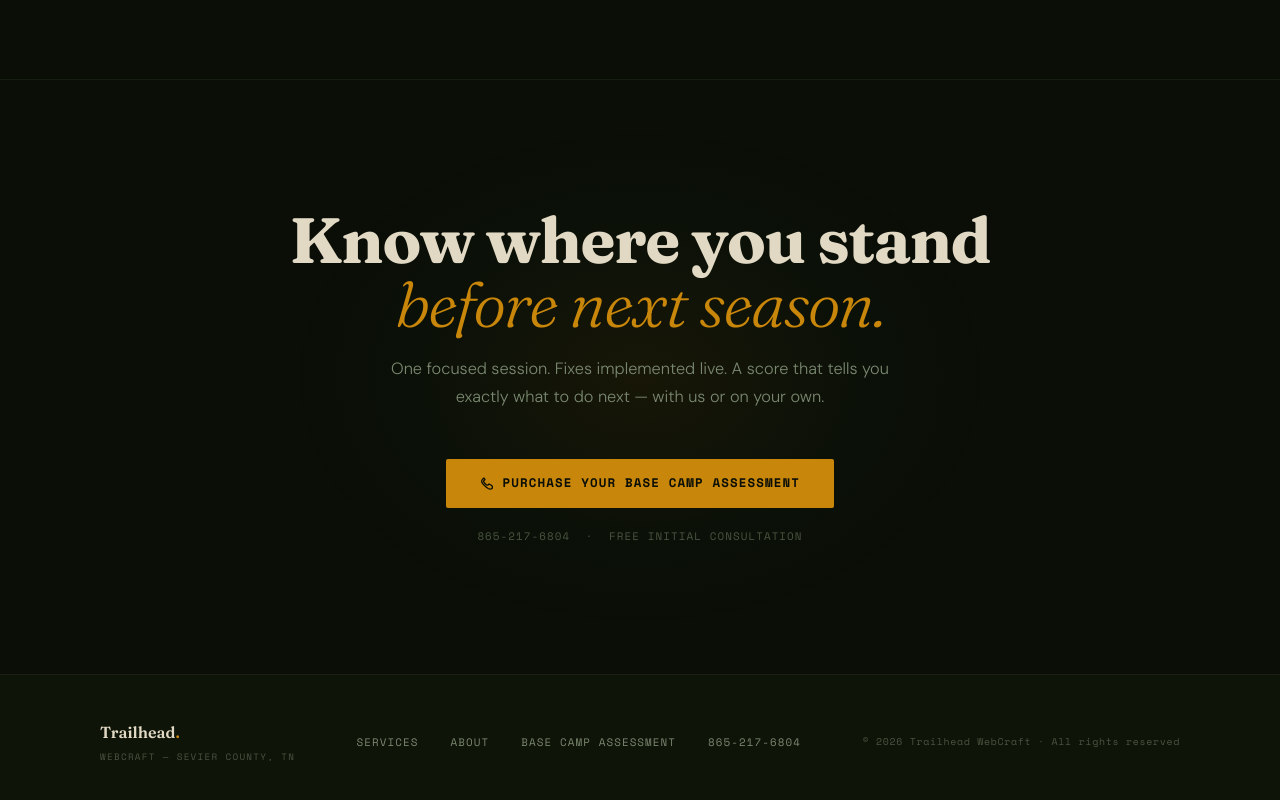
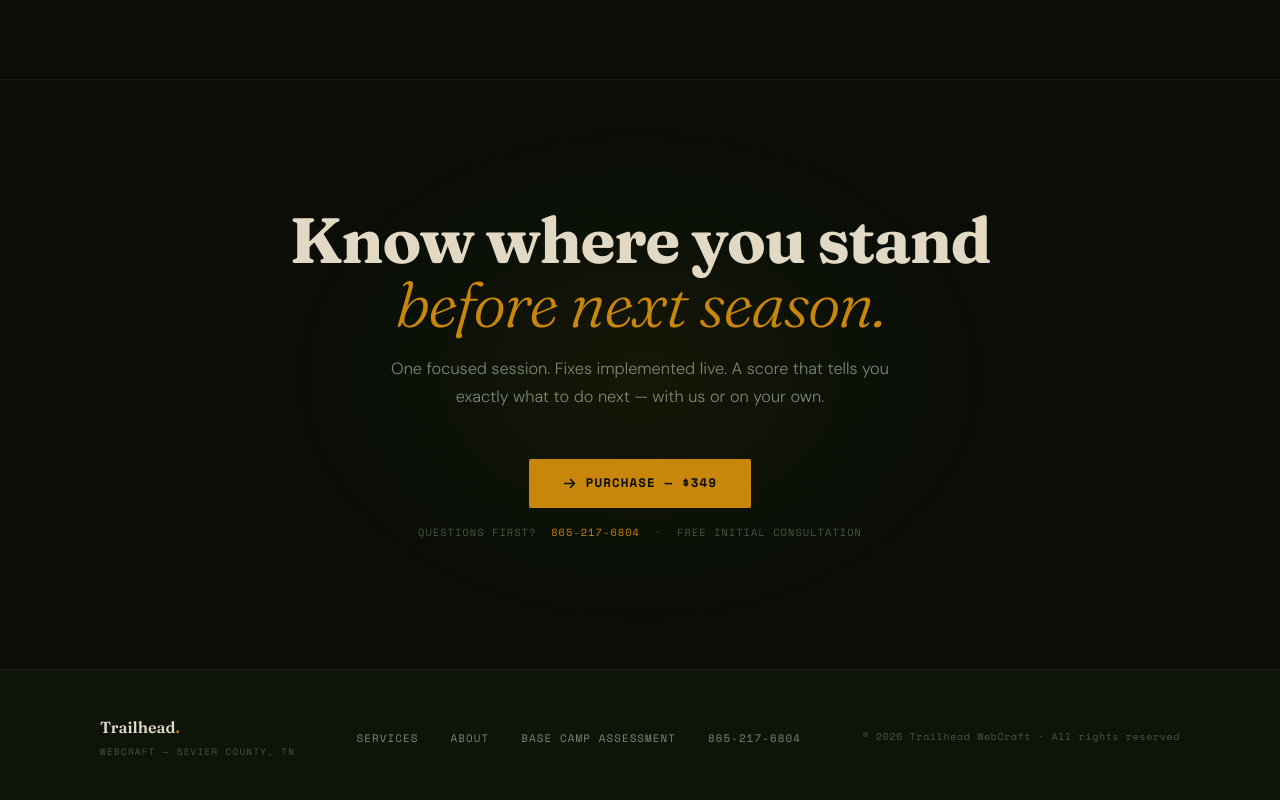
Before and after one commit to zachspeegle/trailheadwebcraft, a plain HTML site: page bca.html in a window 1280 px wide. Shown: the part 4767-5567 px from the top of the page. Drawn offline with nearby package versions, Linux system fonts and the light colour scheme; animation ran at ten frames a second.

Commit message:
Update bca.html

```diff
--- a/bca.html
+++ b/bca.html
@@ -1019,20 +1019,21 @@
         One focused session. Fixes implemented live. A score that tells you exactly
         what to do next — with us or on your own.
       </p>
-      <div class="reveal d2">
-        <a href="tel:8652176804" class="btn btn-fill">
+      <div class="reveal d2" style="display:flex;flex-direction:column;align-items:center;gap:1rem;">
+        <a href="payment.html" class="btn btn-fill">
           <svg width="13" height="13" viewBox="0 0 13 13" fill="none" aria-hidden="true">
-            <path d="M4.5 1.5S3 1 2 3s.5 4 3 6 4 4 6 3 1.5-2.5 1.5-2.5L11 8l-2-1-1 1c-.5.5-1.5 0-3-1.5S3.5 4 4 3.5L5 2.5 4 1l-.5.5z"
-              stroke="currentColor" stroke-width="1.3" stroke-linecap="round"
-              stroke-linejoin="round"/>
+            <path d="M1.5 6.5h10M7.5 2.5l4 4-4 4" stroke="currentColor" stroke-width="1.5"
+              stroke-linecap="round" stroke-linejoin="round"/>
           </svg>
-          Purchase your Base Camp Assessment
+          Purchase — $349
         </a>
+        <p style="font-family:'Space Mono',monospace;font-size:0.65rem;
+                  letter-spacing:0.1em;text-transform:uppercase;color:var(--text-faint);">
+          Questions first? &nbsp;<a href="tel:8652176804"
+            style="color:var(--accent);transition:color 0.2s ease;">865-217-6804</a>
+          &nbsp;·&nbsp; Free initial consultation
+        </p>
       </div>
-      <p style="margin-top:1.25rem;font-family:'Space Mono',monospace;font-size:0.68rem;
-                letter-spacing:0.1em;text-transform:uppercase;color:var(--text-faint);">
-        865-217-6804 &nbsp;·&nbsp; Free initial consultation
-      </p>
     </div>
   </section>
 
```
